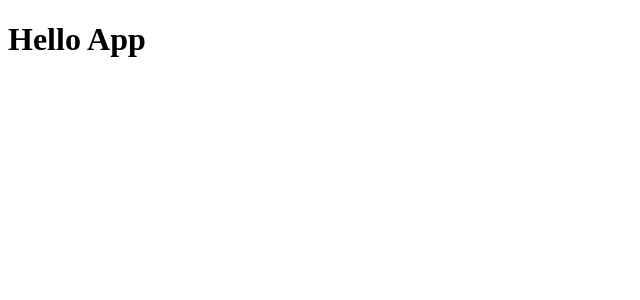
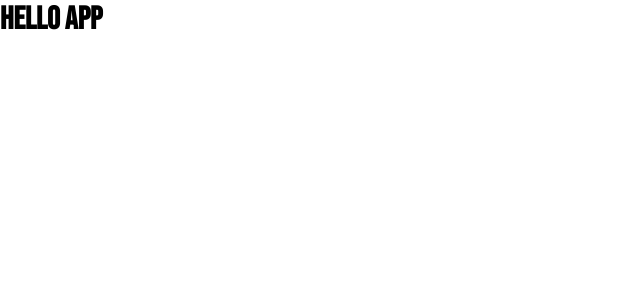
Before and after one commit to lesimpleliott/MyPortfolio, a React (Vite) app: page / in a window 1280 px wide. Shown: the top 300 px of the page, without its empty margins (0-640 px from the left). Built offline with nearby package versions, Linux system fonts and the light colour scheme.

Commit message:
setup style

```diff
--- a/src/main.tsx
+++ b/src/main.tsx
@@ -1,6 +1,7 @@
 import React from "react";
 import ReactDOM from "react-dom/client";
 import App from "./App.tsx";
+import "./styles/style.scss";
 
 ReactDOM.createRoot(document.getElementById("root")!).render(
   <React.StrictMode>
--- /dev/null
+++ b/src/styles/base/body.scss
@@ -0,0 +1,4 @@
+body {
+  background: var(--background);
+  color: var(--text);
+}
--- /dev/null
+++ b/src/styles/base/reset.scss
@@ -0,0 +1,5 @@
+*, ::before, ::after {
+  margin: 0;
+  padding: 0;
+  box-sizing: border-box;
+}
--- /dev/null
+++ b/src/styles/style.scss
@@ -0,0 +1,7 @@
+@import './utils/variables.scss';
+
+@import './base/reset.scss';
+@import './base/body.scss';
+
+@import './theme/colors.scss';
+@import './theme/typography.scss';
--- /dev/null
+++ b/src/styles/theme/colors.scss
@@ -0,0 +1,15 @@
+[data-theme="light"] {
+  --background: #F2F2F2;
+  --mainColor: #2A95ED;
+  --secondColor: #E710AB;
+  --gradient: gradien(180deg, var(--mainColor), var(--secondColor));
+  --text: #3d3d3d;
+}
+
+[data-theme="dark"] {
+  --background: #191919;
+  --mainColor: #2A95ED;
+  --secondColor: #E710AB;
+  --gradient: gradien(180deg, var(--mainColor), var(--secondColor));
+  --text: #bebebe;
+}
--- /dev/null
+++ b/src/styles/theme/typography.scss
@@ -0,0 +1,17 @@
+// Font Awesome
+// @import url('https://cdnjs.cloudflare.com/ajax/libs/font-awesome/6.1.0/css/all.min.css');
+
+// Google Fonts
+// font-family: "Bebas Neue", sans-serif;
+@import url('https://fonts.googleapis.com/css2?family=Bebas+Neue&display=swap');
+
+// font-family: "Poppins", sans-serif;
+@import url('https://fonts.googleapis.com/css2?family=Poppins:ital,wght@0,100;0,200;0,300;0,400;0,500;0,600;0,700;0,800;0,900;1,100;1,200;1,300;1,400;1,500;1,600;1,700;1,800;1,900&display=swap');
+
+* {
+  font-family: "Poppins", sans-serif;
+}
+
+h1, h2, h3, h4, h5, h6 {
+  font-family: "Bebas Neue", sans-serif;
+}
```
Also changed, not shown: src/styles/utils/variables.scss (added).
